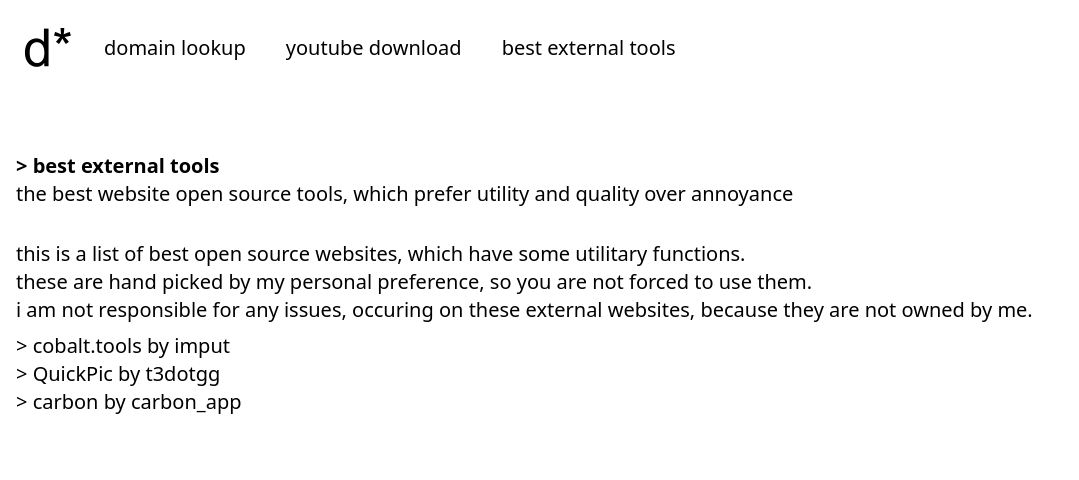
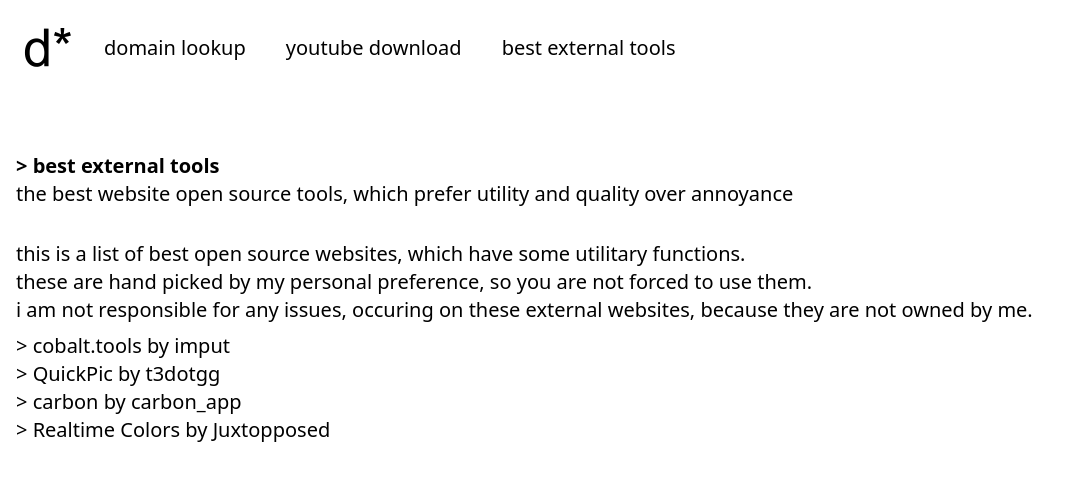
Before and after one commit to qaptivator/domain-stuff, a Nuxt app: page /external-tools in a window 1280 px wide. Shown: the top 480 px of the page, without its empty margins (0-1079 px from the left). Built offline with nearby package versions, Linux system fonts and the light colour scheme.

Commit message:
Update external-tools.vue

```diff
--- a/pages/external-tools.vue
+++ b/pages/external-tools.vue
@@ -41,6 +41,15 @@
           >carbon by carbon_app</NuxtLink
         >
       </li>
+      <li>
+        >
+        <NuxtLink
+          class="no-underline hover:underline"
+          to="https://www.realtimecolors.com/"
+          target="_blank"
+          >Realtime Colors by Juxtopposed</NuxtLink
+        >
+      </li>
     </ul>
   </div>
 </template>
```
